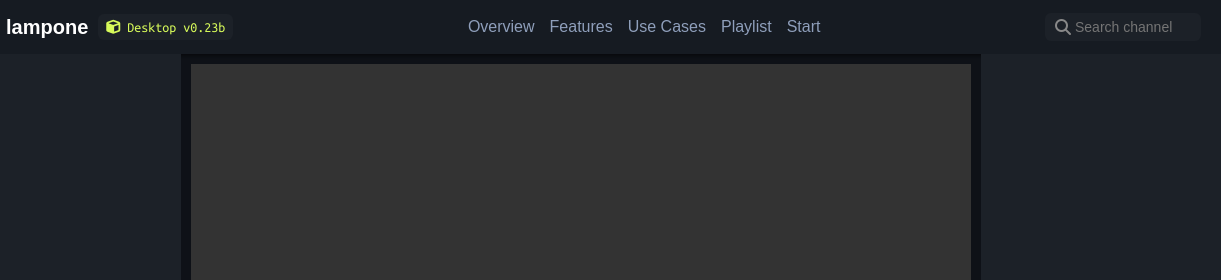
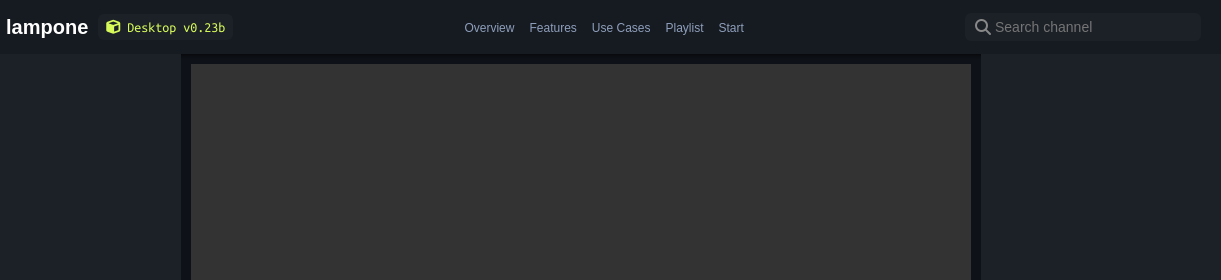
Before and after one commit to jonalinuxdev/lampone, a plain HTML site: page public/desktop.html in a window 1280 px wide. Shown: the top 280 px of the page, 59-1280 px from the left. Drawn offline with nearby package versions, Linux system fonts and the light colour scheme; no server answers.

Commit message:
Update file style.css

```diff
--- a/public/css/style.css
+++ b/public/css/style.css
@@ -37,6 +37,7 @@ html, body {
   color: #8f9fbb;
   text-decoration: none;
   font-weight: 500;
+  font-size: 12px;
 }
 
 .main-nav li a:hover {
@@ -689,7 +690,7 @@ button:hover {
   border-radius: 6px;
   padding: 6px 6px;
   font-size: 14px;
-  width: 120px;
+  width: 200px;
   margin-top: 0px;
   margin-bottom: 0px;
   transition: box-shadow 0.2s, background 0.2s;
```
